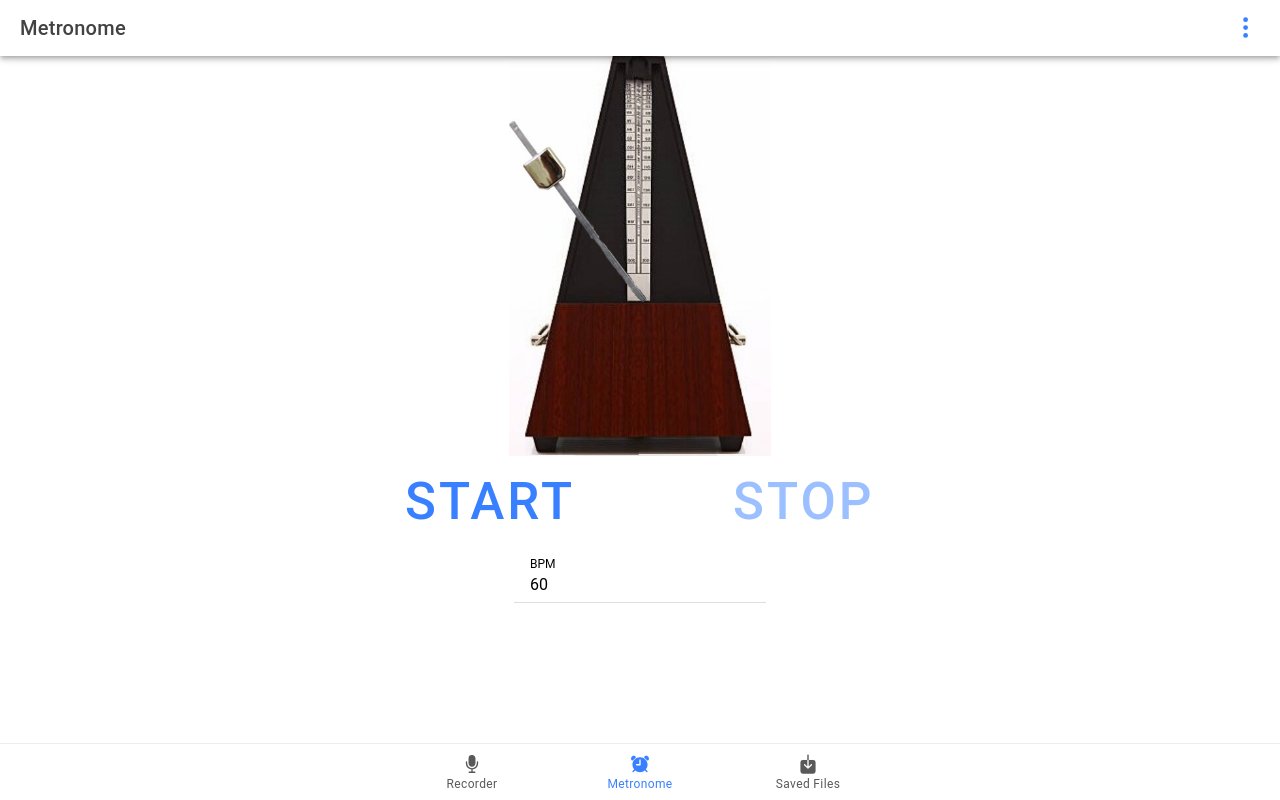
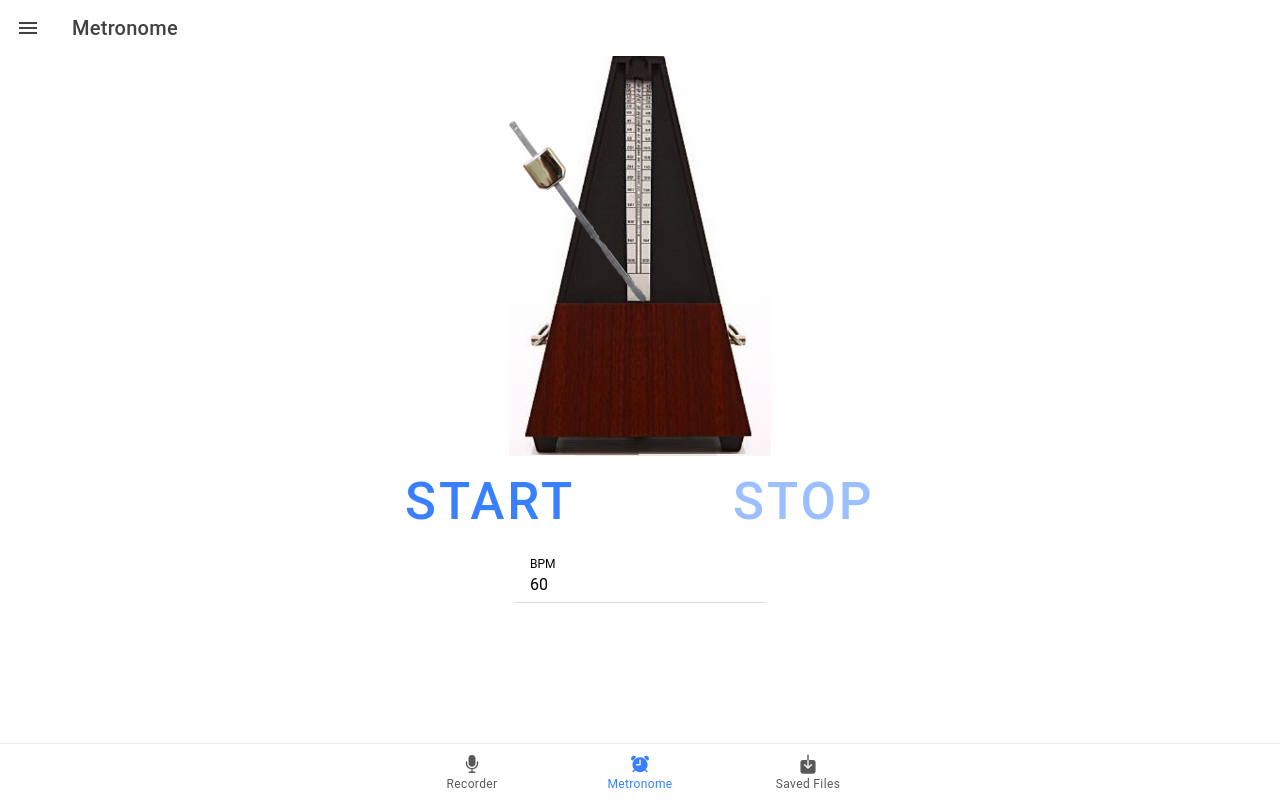
Before and after one commit to The24Kings/music-comp-app, a React (Vite) app: page /metronome in a window 1280 px wide. Built offline with nearby package versions, Linux system fonts and the light colour scheme.

Commit message:
Add files via upload

```diff
--- a/src/App.tsx
+++ b/src/App.tsx
@@ -1,18 +1,26 @@
-import { Redirect, Route } from 'react-router-dom';
 import {
     IonApp,
-  IonIcon,
-  IonLabel,
     IonRouterOutlet,
     IonTabBar,
     IonTabButton,
     IonTabs,
+    IonMenu,
+    IonHeader,
+    IonToolbar,
+    IonTitle,
+    IonContent,
+    IonList,
+    IonMenuToggle,
+    IonLabel,
+    IonItem,
+    IonIcon,
     setupIonicReact
 } from '@ionic/react';
 
 import React from 'react';
 
 import { IonReactRouter } from '@ionic/react-router';
+import { Redirect, Route } from 'react-router-dom';
 
 /* Main Tabs for the app */
 import {
@@ -46,9 +54,35 @@ import './theme/variables.css';
 
 setupIonicReact();
 
+
 const App: React.FC = () => (
   <IonApp>
         <IonReactRouter>
+
+            <IonMenu contentId="main-content" type="overlay">
+                <IonHeader>
+                    <IonToolbar>
+                        <IonTitle>Settings</IonTitle>
+                    </IonToolbar>
+                </IonHeader>
+                <IonContent>
+                    <IonList>
+                        <IonMenuToggle auto-hide="false">
+                            <IonItem>
+                                <IonLabel>Settings Content</IonLabel>
+                            </IonItem>
+                        </IonMenuToggle>
+                    </IonList>
+                </IonContent>
+            </IonMenu>
+
+            <IonRouterOutlet id="main-content">
+                <Route path="/recorder" component={Recorder} exact />
+                <Route path="/metronome" component={Metronome} exact />
+                <Route path="/saved" component={SavedFiles} exact />
+                <Redirect from="/" to="/recorder" exact />
+            </IonRouterOutlet>
+
       <IonTabs>
         <IonRouterOutlet>
           <Route exact path="/recorder">
--- a/src/components/MetronomeContainer.tsx
+++ b/src/components/MetronomeContainer.tsx
@@ -2,7 +2,9 @@ import './MetronomeContainer.css';
 
 import React, { useState, useEffect, useRef } from 'react';
 import { IonButton, IonButtons, IonContent, IonInput, IonItem, IonLabel, IonToolbar } from '@ionic/react';
-import sound from "/assets/sounds/metronomeSound2.mp3";
+import sound1 from "/assets/sounds/metronomeSound1.mp3";
+import sound2 from "/assets/sounds/metronomeSound2.mp3";
+import sound3 from "/assets/sounds/metronomeSound3.mp3";
 
 interface ContainerProps {
     name: string;
@@ -63,8 +65,6 @@ const MetronomeContainer: React.FC<ContainerProps> = ({ name }) => {
         };
     }, [isRunning, direction, imagePaths.length, speed]);
 
-// ...
-
 
     // Handle BPM input change
     const handleBpmChange = (event: CustomEvent) => {
@@ -115,7 +115,7 @@ const MetronomeContainer: React.FC<ContainerProps> = ({ name }) => {
                 </IonItem>
             </div>
             <audio ref={audioRef}>
-                <source src={sound} type="audio/mpeg" />
+                <source src={sound2} type="audio/mpeg" />
                 Your browser does not support the audio element.
             </audio>
         </IonContent>
--- a/src/pages/Metronome.tsx
+++ b/src/pages/Metronome.tsx
@@ -6,7 +6,8 @@ import {
     IonTitle,
     IonToolbar,
     IonButton,
-    IonButtons
+    IonButtons,
+    IonMenuButton
 } from '@ionic/react';
 
 import {
@@ -16,25 +17,25 @@ import {
 
 import MetronomeContainer from '../components/MetronomeContainer';
 
-const Metronome: React.FC = () => {
+interface MetronomeProps {
+    selectedSound: string;
+}
+
+const Metronome: React.FC<MetronomeProps> = ({ selectedSound }) => {
     return (
         <IonPage>
+            <IonToolbar>
+                <IonButtons slot="start">
+                    <IonMenuButton autoHide={false}></IonMenuButton>
+                </IonButtons>
+                <IonTitle size="large">Metronome</IonTitle>
+            </IonToolbar>
+
             <IonContent fullscreen>
-                <IonHeader>
-                    <IonToolbar>
-                        <IonTitle size="large">Metronome</IonTitle>
-                        <IonButtons slot="primary">
-                            <IonButton>
-                                <IonIcon slot="icon-only" ios={ellipsisHorizontal} md={ellipsisVertical}></IonIcon>
-                            </IonButton>
-                        </IonButtons>
-                    </IonToolbar>
-                </IonHeader>
-
-                <MetronomeContainer name="Metronome page" />
+                <MetronomeContainer name="Metronome page" selectedSound={selectedSound} />
             </IonContent>
         </IonPage>
-  );
+    );
 };
 
 export default Metronome;
--- a/src/pages/Recorder.tsx
+++ b/src/pages/Recorder.tsx
@@ -7,7 +7,8 @@ import {
     IonTitle,
     IonToolbar,
     IonButton,
-    IonButtons
+    IonButtons,
+    IonMenuButton
 } from '@ionic/react';
 
 import {
@@ -23,11 +24,11 @@ const Recorder: React.FC = () => {
                 <IonHeader>
                     <IonToolbar>
                         <IonTitle size="large">Recorder</IonTitle>
-                        <IonButtons slot="primary">
-                            <IonButton>
-                                <IonIcon slot="icon-only" ios={ellipsisHorizontal} md={ellipsisVertical}></IonIcon>
-                            </IonButton>
-                        </IonButtons>
+
+                            <IonButtons slot="start">
+                                <IonMenuButton autoHide={false}></IonMenuButton>
+                            </IonButtons>
+
                     </IonToolbar>
                 </IonHeader>
 
--- a/src/pages/SavedFiles.tsx
+++ b/src/pages/SavedFiles.tsx
@@ -6,7 +6,8 @@ import {
     IonTitle,
     IonToolbar,
     IonButton,
-    IonButtons
+    IonButtons,
+    IonMenuButton
 } from '@ionic/react';
 
 import {
@@ -23,11 +24,11 @@ const SavedFiles: React.FC = () => {
                 <IonHeader>
                     <IonToolbar>
                         <IonTitle size="large">Saved Files</IonTitle>
-                        <IonButtons slot="primary">
-                            <IonButton>
-                                <IonIcon slot="icon-only" ios={ellipsisHorizontal} md={ellipsisVertical}></IonIcon>
-                            </IonButton>
-                        </IonButtons>
+
+                            <IonButtons slot="start">
+                                <IonMenuButton autoHide={false}></IonMenuButton>
+                            </IonButtons>
+
                     </IonToolbar>
                 </IonHeader>
 
```
Also changed, not shown: 2 other files (tests, documents, lock files or other folders). Lines whose indentation alone changed are shown as unchanged.
